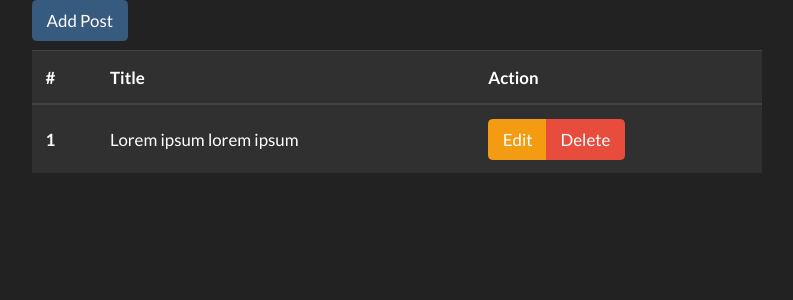
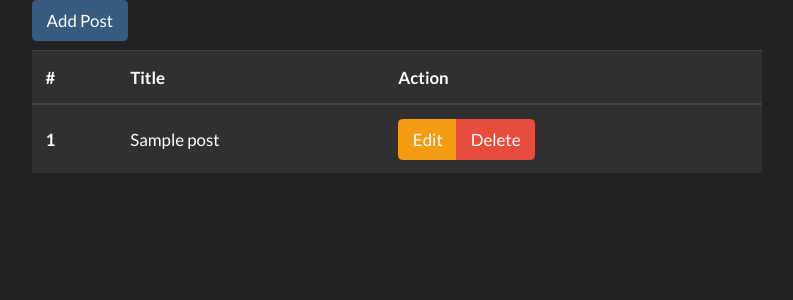
Before and after one commit to gelbman20/php-course, a PHP site: page / in a window 1280 px wide. Shown: the part 133-433 px from the top of the page, without its empty margins (243-1036 px from the left). Run offline with PHP 8.4, Linux system fonts and the light colour scheme; tables that the repository leaves empty or names only in its code hold one stand-in row (values such as "Sample post").

Commit message:
sys: pdo connection and work with db request

```diff
--- a/index.php
+++ b/index.php
@@ -1,3 +1,22 @@
+<?php
+function dd($date = "Where data shit man?") {
+  echo "<pre>";
+  var_dump($date);
+  echo "</pre>";
+  die();
+}
+
+//1. Connect to DB
+$pdo = new PDO("mysql:host=localhost;dbname=php_course_local;charset=utf8;", "root", "");
+$sql = "SELECT * FROM posts";
+$statement = $pdo->prepare($sql);
+$statement->execute();
+$posts = $statement->fetchAll(PDO::FETCH_ASSOC);
+//2. Execute Query
+//3. Get Posts Array
+//4. Show with foreach loop
+
+?>
 <!doctype html>
 <html lang="en">
 <head>
@@ -18,7 +37,6 @@
               aria-controls="navbarColor01" aria-expanded="false" aria-label="Toggle navigation">
         <span class="navbar-toggler-icon"></span>
       </button>
-
       <div class="collapse navbar-collapse" id="navbarColor01">
         <ul class="navbar-nav ml-auto">
           <li class="nav-item">
@@ -44,9 +62,10 @@
             </tr>
             </thead>
             <tbody>
+            <?php foreach ($posts as $post): ?>
               <tr>
-              <th scope="row">1</th>
-              <td>Lorem ipsum lorem ipsum</td>
+                <th scope="row"><?= $post['id'] ?></th>
+                <td><?= $post['title'] ?></td>
                 <td>
                   <div class="btn-group" role="group" aria-label="Basic example">
                     <button type="button" class="btn btn-warning">Edit</button>
@@ -54,6 +73,7 @@
                   </div>
                 </td>
               </tr>
+            <?php endforeach; ?>
             </tbody>
           </table>
         </div>
```
Lines whose indentation alone changed are shown as unchanged.
